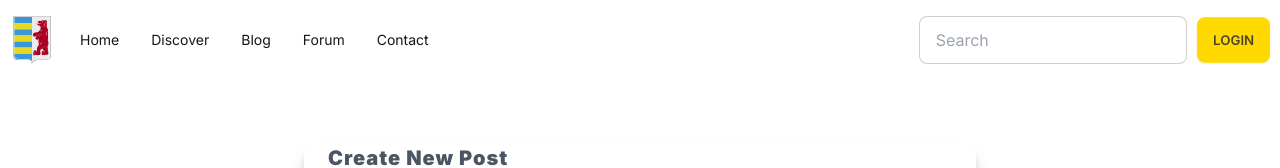
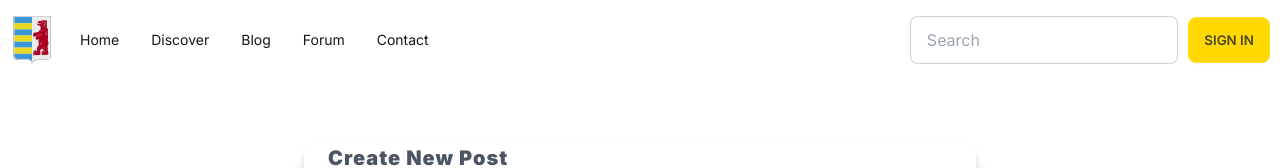
Before and after one commit to Teo-Medesi/rusyn-culture-hub, a Next.js app in the folder frontend/: page /app/test in a window 1280 px wide. Shown: the top 168 px of the page. Built offline with nearby package versions, Linux system fonts and the light colour scheme; no server answers.

Commit message:
user state persistance added

```diff
--- a/frontend/app/app/layout.tsx
+++ b/frontend/app/app/layout.tsx
@@ -3,12 +3,10 @@ import { DesktopNavbar, MobileNavbar } from "@/components"
 
 export default function AppLayout({ children }: { children: React.ReactNode }) {
   return (
-    <html lang="en">
-      <body>
-        <MobileNavbar className='md:hidden' />
-        <DesktopNavbar className='hidden md:flex h-[10vh]' />
-        <div className='h-[90vh]'>{children}</div>
-      </body>
-    </html>
+    <main>
+      <MobileNavbar className='md:hidden' />
+      <DesktopNavbar className='hidden md:flex h-[10vh]' />
+      <div className='h-[90vh]'>{children}</div>
+    </main>
   )
 }
--- a/frontend/app/app/users/me/page.tsx
+++ b/frontend/app/app/users/me/page.tsx
@@ -1,8 +1,8 @@
 import { UserInfo } from "@/components";
-import { getSession } from "@auth0/nextjs-auth0";
+import { auth } from "@/firebase.config";
 
 export default async function Me() {
-  const { user }: any = await getSession();
+  const user = auth.currentUser;
 
   return (
     <div className="h-full flex items-center">
--- a/frontend/components/DesktopNavbar.tsx
+++ b/frontend/components/DesktopNavbar.tsx
@@ -5,13 +5,14 @@ import Image from "next/image";
 import Link from "next/link";
 import { signOut } from "firebase/auth";
 import { useRouter } from "next/navigation";
+import { useEffect, useState } from "react";
 
 const UserProfile = ({ src, handleLogout }: { src: string | null | undefined, handleLogout: () => Promise<void> }) => {
   return (
     <>
       <label tabIndex={0} className="btn btn-ghost btn-circle avatar">
         <div className="w-10 rounded-full">
-          <Image alt="My Profile" className="w-full" src={src || "https://upload.wikimedia.org/wikipedia/commons/thumb/1/1f/Dwayne_Johnson_2014_%28cropped%29.jpg/800px-Dwayne_Johnson_2014_%28cropped%29.jpg"} />
+          <img alt="My Profile" src={src || "https://upload.wikimedia.org/wikipedia/commons/thumb/1/1f/Dwayne_Johnson_2014_%28cropped%29.jpg/800px-Dwayne_Johnson_2014_%28cropped%29.jpg"} />
         </div>
       </label>
       <ul tabIndex={0} className="mt-3 z-[1] p-2 shadow menu menu-sm dropdown-content bg-base-100 rounded-box w-52">
@@ -30,12 +31,18 @@ const UserProfile = ({ src, handleLogout }: { src: string | null | undefined, ha
 }
 
 const DesktopNavbar = ({ className }: { className: string }) => {
+  const [user, setUser] = useState<any>(null);
+
   const router = useRouter();
 
   const handleLogout = async () => {
+    setUser(null);
     await signOut(auth);
-    router.refresh();
   }
+
+  useEffect(() => {
+    if (auth.currentUser) setUser(auth.currentUser);
+  }, [auth.currentUser])
 
   return (
     <div className={`${className} navbar bg-base-100`}>
@@ -66,11 +73,11 @@ const DesktopNavbar = ({ className }: { className: string }) => {
         </div>
         <div className="dropdown dropdown-end">
           {
-            auth?.currentUser
+            user
               ?
-              <UserProfile handleLogout={handleLogout} src={auth.currentUser.photoURL} />
+              <UserProfile handleLogout={handleLogout} src={user.photoURL} />
               :
-              <Link href="/auth/sign-in" tabIndex={0} className="btn btn-primary">LOGIN</Link>
+              <Link href="/auth/sign-in" tabIndex={0} className="btn btn-primary">SIGN IN</Link>
           }
         </div>
       </div>
--- a/frontend/firebase.config.js
+++ b/frontend/firebase.config.js
@@ -1,7 +1,7 @@
 import { initializeApp } from "firebase/app";
 import { getStorage } from "firebase/storage"
 import { getFirestore } from "firebase/firestore"
-import { getAuth } from "firebase/auth"
+import { getAuth, onAuthStateChanged } from "firebase/auth"
 import { GoogleAuthProvider } from "firebase/auth";
 
 const firebaseConfig = {
@@ -20,6 +20,10 @@ const storage = getStorage(app);
 const auth = getAuth(app);
 const provider = new GoogleAuthProvider();
 
+onAuthStateChanged(auth, (user) => {
+  console.log("auth observer", user)
+});
+
 export {
   app,
   db,
```
